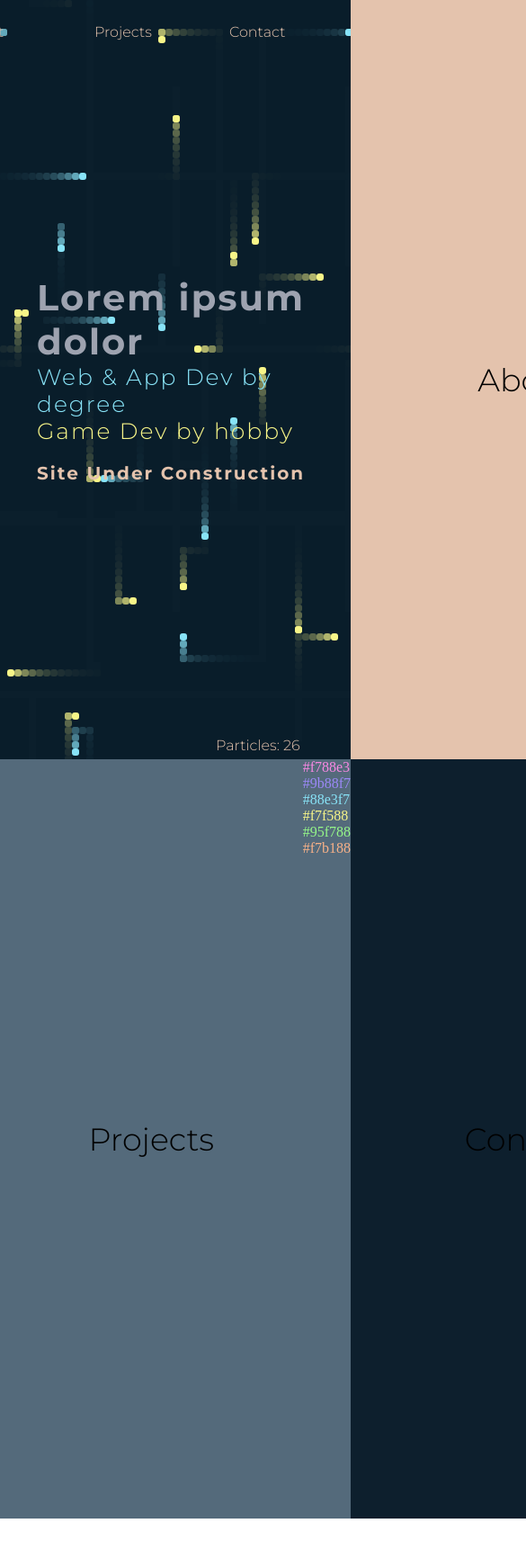
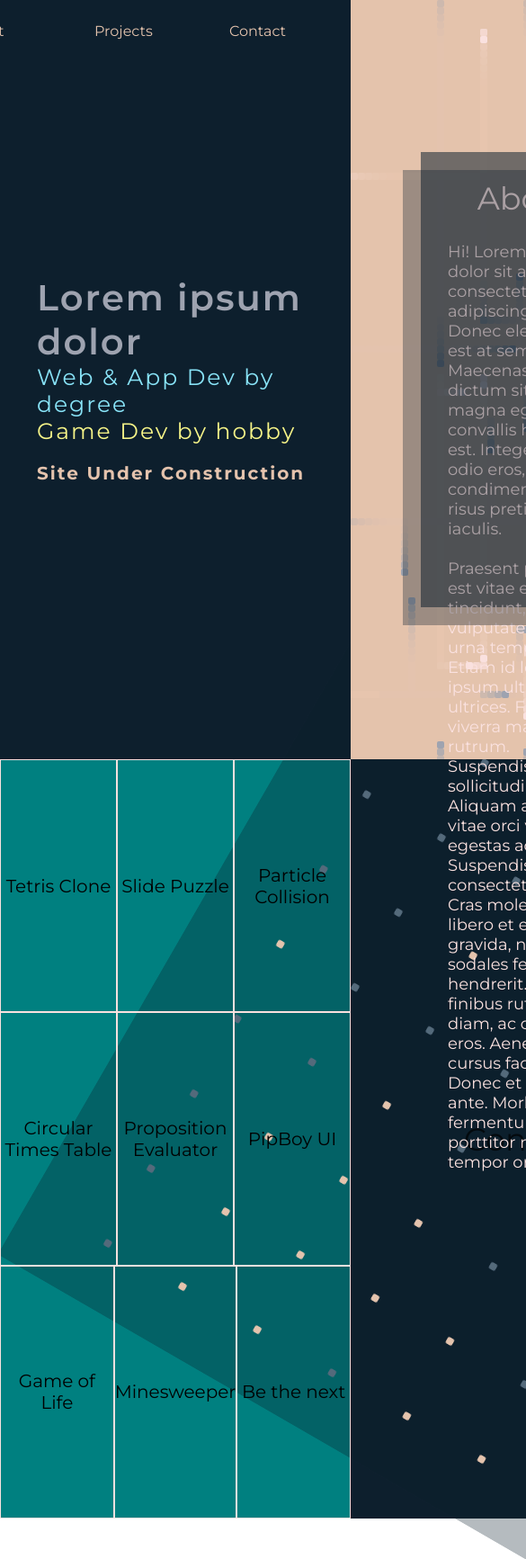
Before and after one commit to jonathanpizarra/jonathanpizarra.github.io, a plain HTML site: page index.html in a window 390 px wide. Shown: the top 1733 px of the page at 90% size, 585 px wide, since content can reach past the window. Before the commit the page ends 1688 px from the top, so only its background shows below. Drawn offline with Linux system fonts and the light colour scheme.

Commit message:
updated projects tab

```diff
--- a/index.html
+++ b/index.html
@@ -5,44 +5,71 @@
     <meta name="author" content="Jonathan Pizarra">
     <meta name="viewport" content="width=device-width, initial-scale=1.0">
     <link rel="preconnect" href="https://fonts.gstatic.com">
-    <link href="https://fonts.googleapis.com/css2?family=Montserrat:wght@100;200;300;700&display=swap" rel="stylesheet">
+    <link href="https://fonts.googleapis.com/css2?family=Montserrat:wght@100;200;300;400;500;600;700;900&display=swap" rel="stylesheet">
     <link rel="stylesheet" href="style.css">
+    <link rel="stylesheet" href="projects-style.css">
     <title>Jonathan Pizarra</title>
 </head>
 <body>
 
-
+    <ul class="nav">
+        <li><a class='nav-item nav-home nav-underline-100 unselectable' href="#home">Home</a></li>
+        <li><a class='nav-item nav-about unselectable' href="#about">About</a></li>
+        <li><a class='nav-item nav-projects unselectable' href="#projects">Projects</a></li>
+        <li><a class='nav-item nav-contact unselectable' href="#contact">Contact</a></li>
+    </ul>
 
     <div class="block" id="home">
         <canvas id="particles"></canvas>
         <div id="stats"></div>
 
-        <div class="row top">
-            <ul class="nav">
-                <li><a class='nav-item nav-home' href="#home">Home</a></li>
-                <li><a class='nav-item nav-about' href="#about">About</a></li>
-                <li><a class='nav-item nav-projects' href="#projects">Projects</a></li>
-                <li><a class='nav-item nav-contact' href="#contact">Contact</a></li>
-            </ul>
+        <div class="space top">
+
         </div>
-        <div class="row mid">
-            <p class="desc name">Lorem ipsum dolor</p>
-            <p class="desc web">Web & App Dev by degree</p>
-            <p class="desc game">Game Dev by hobby</p>
+        <div class="space mid">
+            <p class="desc name unselectable">Lorem ipsum dolor</p>
+            <p class="desc web unselectable">Web & App Dev by degree</p>
+            <p class="desc game unselectable">Game Dev by hobby</p>
             <p class="desc construction">Site Under Construction</p>
         </div>
-        <div class="row bot">
+        <div class="space bot">
 
         </div>
 
     </div>
 
     <div class="block" id="about">
-        <h2 class="title">About</h2>
+        <canvas id="particles2"></canvas>
+        <div class="about-container">
+            <h2 class="title">About</h2>
+            <div class="about-details">
+                <p>Hi! Lorem ipsum dolor sit amet, consectetur adipiscing elit. Donec eleifend sed est at semper. Maecenas mi nisi, dictum sit amet magna eget, convallis hendrerit est. Integer rutrum odio eros, facilisis condimentum risus pretium iaculis. <br/><br/>Praesent posuere est vitae ex tincidunt, vulputate molestie urna tempor. Etiam id leo quis ipsum ultricies ultrices. Fusce viverra malesuada rutrum. Suspendisse et sollicitudin metus. Aliquam ac enim vitae orci vulputate egestas ac et velit. Suspendisse nec consectetur dolor. Cras molestie libero et erat gravida, nec sodales felis hendrerit. Cras finibus rutrum diam, ac ornare eros. Aenean cursus facilisis elit. Donec et lobortis ante. Morbi in mi fermentum, porttitor metus vel, tempor orci.</p>
+            </div>
+        </div>
+
     </div>
 
     <div class="block" id="projects">
-        <h2 class="title">Projects</h2>
+        <div id="projects-bg"></div>
+        <table id="projects-container">
+            <tbody>
+                <tr class="row row1">
+                    <td class="col col1 unselectable">Tetris Clone</td>
+                    <td class="col col2 unselectable">Slide Puzzle</td>
+                    <td class="col col3 unselectable">Particle Collision</td>
+                </tr>
+                <tr class="row row2">
+                    <td class="col col4 unselectable">Circular Times Table</td>
+                    <td class="col col5 unselectable">Proposition Evaluator</td>
+                    <td class="col col6 unselectable">PipBoy UI</td>
+                </tr>
+                <tr class="row row3">
+                    <td class="col col7 unselectable">Game of Life</td>
+                    <td class="col col8 unselectable">Minesweeper</td>
+                    <td class="col col9 unselectable">Be the next</td>
+                </tr>
+            </tbody>
+        </table>
 
     </div>
 
@@ -50,7 +77,11 @@
         <h2 class="title">Contact</h2>
 
     </div>
-    <script src="particles.js"></script>
+    <!-- <script src="particles.js"></script> -->
+
+    <script src="particles2.js"></script>
+
+    <script src="script.js"></script>
 
 </body>
 </html>
--- /dev/null
+++ b/particles2.js
@@ -0,0 +1,325 @@
+let canv, c, w, h, s, sp, r, dpr, width, height, count, speed, stats;
+let setInt;
+let field1, field2;
+
+let particles = [];
+// let colors = ["#ade4b3", "#ade4df", "#adc5e4", "#beade4", "#e4addf"];
+// let colors = ["#f788e3", "#9b88f7", "#88e3f7", "#f7f588", "#95f788", "#f7b188"];
+// let colors = ["#93d7e6", "#edea9f"];
+// let colors = ["#88e3f7", "#f7f588"];
+let colors = ["#E4C3AD", "#546A7B"];
+let colors2 = ["#9EA3B0", "#FAE1DF"];
+
+let default_directions = [[0,20], [20,0], [0,-20], [-20,0]];
+let scroll_width;
+
+class Particle{
+
+    constructor(x, y, color, size, speed, ww, wh){
+        this.x = x;
+        this.y = y;
+        this.color = color;
+        this.size = size;
+        this.speed = speed;
+        this.ww = ww;
+        this.wh = wh;
+
+        this.direction();
+    }
+
+    direction = ()=>{
+        let i = Math.round(Math.random());
+        if(i == 0){ // x
+            this.dir_x = Math.ceil(Math.random() * 30) - 15;
+            this.dir_y = 0;
+        }else{ // y
+            this.dir_y = Math.ceil(Math.random() * 30) - 15;
+            this.dir_x = 0;
+        }
+    }
+
+    update_pos = ()=>{
+        if(this.dir_x == 0){
+            if(this.dir_y < 0){
+                this.y -= this.size;
+                this.dir_y++;
+                if(this.y < 0) this.y = this.wh - (this.wh % this.size);
+            }else if(this.dir_y > 0){
+                this.y += this.size;
+                this.dir_y--;
+                if(this.y > this.wh) this.y = 0;
+            }else{
+                this.direction();
+            }
+
+        }else if(this.dir_y == 0){
+            if(this.dir_x < 0){
+                this.x -= this.size;
+                this.dir_x++;
+                if(this.x < 0) this.x = this.ww - (this.ww % this.size);
+            }else if(this.dir_x > 0){
+                this.x += this.size;
+                this.dir_x--;
+                if(this.x > this.ww) this.x = 0;
+            }else{
+                this.direction();
+            }
+        }
+    }
+
+}
+
+class ParticleField{
+    constructor(canv, w, h, dpr, s, sp, r, count, speed, colors, bg, start){
+        this.canv = canv;
+        this.w = w;
+        this.h = h;
+        this.dpr = dpr;
+        this.s = s; // square side length
+        this.sp = sp;// multiplier for spacing between squares
+        this.r = r;// corner radius of squares
+        this.count = count;
+        this.speed = speed;
+        this.colors = colors;
+        this.bg = bg;
+        this.scroll_width = getScrollbarWidth();
+        // this.w -= this.scroll_width;
+
+        this.c = this.canv.getContext('2d');
+        this.canv.width = w;
+        this.canv.height = h;
+        // this.canv.style.width = w;
+
+        this.start = start;
+        this.update = true;
+        this.max = 100;
+    }
+
+    init = ()=>{
+        this.particles = [];
+        this.count = 0;
+
+        let color = 'transparent';
+        this.c.fillStyle = color;
+        this.c.fillRect(0, 0, this.w, this.h);
+        this.c.closePath();
+
+
+        for(let m=this.s*(this.s+this.sp); m<this.w; m+=this.s*(this.s+this.sp)){
+            for(let n=this.s*(this.s+this.sp); n<this.h; n+=(this.s*(this.s+this.sp))){
+                color = this.colors[Math.floor(Math.random() * this.colors.length)];
+                // color = colors[0]; // testing
+                this.particles.push(new Particle(m, n, color, this.s, this.s, this.w, this.h));
+                this.particles[this.count].dir_x = default_directions[this.count%4][0];
+                this.particles[this.count].dir_y = default_directions[this.count++%4][1];
+               // console.log(color, m, n);
+            }
+        }
+
+        //this.draw();
+        this.canv.addEventListener('click', this.add_particle);
+
+    }
+
+    frame = ()=>{
+
+        this.c.beginPath();
+        this.c.fillStyle = this.bg;
+        this.c.fillRect(0, 0, this.w, this.h);
+        this.c.closePath();
+
+        for(let n=0; n<this.particles.length; n++){
+            if(!this.update){
+                this.particles[n].update_pos();
+            }
+            this.c.beginPath();
+            this.c.fillStyle = this.particles[n].color;
+            roundRect(this.c, this.particles[n].x, this.particles[n].y, this.s);
+            // c.fillRect(particles[n].x, particles[n].y, s, s);
+            // c.closePath();
+        }
+
+        let len = this.particles.length;
+
+        for(let n=0; n<len; n++){
+            for(let m=n+1; m<len; m++){
+                if(this.particles[n].x == this.particles[m].x && this.particles[n].y == this.particles[m].y){
+                    if(this.particles[n].color === this.particles[m].color){
+                        this.particles.splice(m, 1);
+                        this.particles.splice(n, 1);
+                        len -= 2;
+                    }else{
+
+                        this.particles[m].dir_x = default_directions[0][0];
+                        this.particles[m].dir_y = default_directions[0][1];
+                        this.particles[n].dir_x = default_directions[1][0];
+                        this.particles[n].dir_y = default_directions[1][1];
+
+                        for(let p=0; p<2; p++){
+                            this.particles.push(new Particle(this.particles[n].x, this.particles[n].y, this.colors[Math.floor(Math.random() * this.colors.length)], this.s, this.speed, this.w, this.h));
+                            this.particles[this.particles.length-1].dir_x = default_directions[2+p][0];
+                            this.particles[this.particles.length-1].dir_y = default_directions[2+p][1]
+                            this.c.fillStyle = this.particles[this.particles.length-1].c;
+                            roundRect(this.c, this.particles[this.particles.length-1].x, this.particles[this.particles.length-1].y, this.s);
+
+                        }
+
+                    }
+
+                }
+            }
+        }
+
+        if(this.update) this.update = false;
+        if(!this.start)clearInterval(this.setInt);
+
+    }
+
+    draw = ()=>{
+
+        this.setInt = setInterval(this.frame, this.speed);
+
+    }
+
+    add_particle = (e)=>{
+
+        let x = e.clientX;
+        let y = e.clientY + window.scrollY;
+        console.log(x,y,window.scrollY)
+        x = x - (x%this.s);
+        y = y - (y%this.s);
+
+        if(y > this.h) return;
+
+        let exists = false;
+        //clearInterval(setInt);
+        for(let n=0; n<this.particles.length; n++){
+            if( (x >= this.particles[n].x && x <= this.particles[n].x) && (y >= this.particles[n].y && y<= this.particles[n].y) ){
+                this.particles.splice(n,1);
+                exists = true;
+                break;
+            }
+        }
+
+        if(!exists){
+            if(this.particles.length >= this.max){
+                // particles = [];
+                // clearInterval(setInt);
+                // init();
+                return;
+            }
+            let color = this.colors[Math.floor(Math.random() * this.colors.length)];
+            this.particles.push(new Particle(x, y, color, this.s, this.s, this.w, this.h));
+            this.c.fillStyle = this.particles[this.particles.length-1].color;
+            roundRect(this.c, this.particles[this.particles.length-1].x, this.particles[this.particles.length-1].y, this.s);
+        }
+
+
+    }
+
+}
+
+
+
+function getScrollbarWidth() {
+    // https://stackoverflow.com/a/13382873/12364598
+    // Creating invisible container
+    const outer = document.createElement('div');
+    outer.style.visibility = 'hidden';
+    outer.style.overflow = 'scroll'; // forcing scrollbar to appear
+    outer.style.msOverflowStyle = 'scrollbar'; // needed for WinJS apps
+    document.body.appendChild(outer);
+
+    // Creating inner element and placing it in the container
+    const inner = document.createElement('div');
+    outer.appendChild(inner);
+
+    // Calculating difference between container's full width and the child width
+    const scrollbarWidth = (outer.offsetWidth - inner.offsetWidth);
+
+    // Removing temporary elements from the DOM
+    outer.parentNode.removeChild(outer);
+
+    return scrollbarWidth;
+
+}
+
+const roundRect = (c, x, y, s)=>{
+    c.beginPath();
+    c.moveTo(x + r, y);
+    c.lineTo(x+r, y);
+    c.arc(x + s -r, y + r, r, 1.5*Math.PI, 2*Math.PI, false);
+    c.lineTo(x + s, y + s - r);
+    c.arc(x + s - r, y + s - r, r, 0, 0.5*Math.PI, false);
+    c.lineTo(x + r, y + s);
+    c.arc(x + r, y + s - r, r, 0.5*Math.PI, Math.PI, false);
+    c.lineTo(x, y + r);
+    c.arc(x + r, y + r, r, Math.PI, 1.5*Math.PI, false);
+    c.closePath();
+    c.fill();
+}
+
+
+initialize = ()=>{
+    canv = document.getElementById('particles');
+    w = window.innerWidth;
+    h = window.innerHeight;
+    dpr = 2;
+    s = 8;
+    sp = 4;
+    r = 2;
+    count = 0;
+    speed = 100;
+    let bg = "rgba(13, 31, 45, 0.3)";
+    field1 = new ParticleField(canv, w*2, h, dpr, s, sp, r, count, speed, colors, bg, false);
+    field1.init();
+    field1.draw();
+
+    bg = "rgba(228, 195, 173, 0.3)";
+    canv = document.getElementById('particles2');
+    speed = 120;
+    field2 = new ParticleField(canv, w, h, dpr, s, sp, r, count, speed, colors2, bg, true);
+    field2.init();
+    field2.draw();
+
+}
+
+initialize();
+
+window.onresize = function(){
+    clearInterval(field1.setInt);
+    field1.init();
+    field1.draw();
+
+    // clearInterval(field2.setInt);
+    // field2.particles = [];
+    // field2.init();
+    // field2.draw();
+}
+
+function print_nav_timing_data() {
+    // https://stackoverflow.com/a/53307588/12364598
+    // Use getEntriesByType() to just get the "navigation" events
+    var perfEntries = performance.getEntriesByType("navigation");
+
+    for (var i=0; i < perfEntries.length; i++) {
+      console.log("= Navigation entry[" + i + "]");
+      var p = perfEntries[i];
+      // dom Properties
+      console.log("DOM content loaded = " + (p.domContentLoadedEventEnd - p.domContentLoadedEventStart));
+      console.log("DOM complete = " + p.domComplete);
+      console.log("DOM interactive = " + p.interactive);
+
+      // document load and unload time
+      console.log("document load = " + (p.loadEventEnd - p.loadEventStart));
+      console.log("document unload = " + (p.unloadEventEnd - p.unloadEventStart));
+
+      // other properties
+      console.log("type = " + p.type);
+      console.log("redirectCount = " + p.redirectCount);
+    }
+  }
+
+if(performance.getEntriesByType("navigation")[0].type == 'reload'){
+    location.href = 'index.html';
+}
--- /dev/null
+++ b/projects-style.css
@@ -0,0 +1,46 @@
+
+
+
+#projects-container{
+    width: 100vw;
+    height:100vh;
+    border-collapse: collapse;
+    position: absolute;
+
+    z-index: 500;
+
+}
+
+#projects-container tbody{
+    display: grid;
+    grid-template-rows: repeat(3, 1fr);
+    height: 100%;
+}
+
+.row{
+    width: 100%;
+    display: grid;
+    grid-template-columns: repeat(3, 1fr);
+}
+
+.row .col{
+    border:1px solid var(--white);
+    text-align: center;
+    font-size: 20px;
+    font-weight: 400;
+    font-family: 'Montserrat', sans-serif;
+    display: flex;
+    justify-content: center;
+    align-items: center;
+}
+
+.row .col:hover{
+    background-color: rgba(158, 163, 176, 0.4);
+}
+
+#projects-bg{
+    position: absolute;
+    width: 100%;
+    height: 100%;
+    background-color:teal;
+}
--- /dev/null
+++ b/script.js
@@ -0,0 +1,54 @@
+let all_btns, home_btn, about_btn, projects_btn, contact_btn;
+
+const init_btns = ()=>{
+    all_btns = document.querySelectorAll('.nav li');
+    home_btn = document.getElementsByClassName('nav-home')[0];
+    about_btn = document.getElementsByClassName('nav-about')[0];
+    projects_btn = document.getElementsByClassName('nav-projects')[0];
+    contact_btn = document.getElementsByClassName('nav-contact')[0];
+
+
+
+    home_btn.addEventListener('click', function(){
+        for(let n=0; n<all_btns.length; n++){
+            all_btns[n].className = 'nav-home-color';
+        }
+        home_btn.classList.add('nav-underline-100');
+        about_btn.classList.remove('nav-underline-100');
+        projects_btn.classList.remove('nav-underline-100');
+        contact_btn.classList.remove('nav-underline-100');
+    })
+
+    about_btn.addEventListener('click', function(){
+        for(let n=0; n<all_btns.length; n++){
+            all_btns[n].className = 'nav-about-color';
+        }
+        about_btn.classList.add('nav-underline-100');
+        home_btn.classList.remove('nav-underline-100');
+        projects_btn.classList.remove('nav-underline-100');
+        contact_btn.classList.remove('nav-underline-100');
+    })
+
+    projects_btn.addEventListener('click', function(){
+        for(let n=0; n<all_btns.length; n++){
+            all_btns[n].className = 'nav-projects-color';
+        }
+        projects_btn.classList.add('nav-underline-100');
+        home_btn.classList.remove('nav-underline-100');
+        about_btn.classList.remove('nav-underline-100');
+        contact_btn.classList.remove('nav-underline-100');
+    })
+
+    contact_btn.addEventListener('click', function(){
+        for(let n=0; n<all_btns.length; n++){
+            all_btns[n].className = 'nav-contact-color';
+        }
+        contact_btn.classList.add('nav-underline-100');
+        home_btn.classList.remove('nav-underline-100');
+        about_btn.classList.remove('nav-underline-100');
+        projects_btn.classList.remove('nav-underline-100');
+    })
+}
+
+
+init_btns();
--- a/style.css
+++ b/style.css
@@ -1,5 +1,5 @@
 :root{
-    --dark: #0D1F2D;
+    --dark: #0d1f2d;
     --lessdark: #546A7B;
     --mid: #9EA3B0;
     --white: #FAE1DF;
@@ -30,6 +30,16 @@ body{
     overflow: hidden;
 }
 
+.unselectable {
+    -webkit-touch-callout: none;
+    -webkit-user-select: none;
+    -khtml-user-select: none;
+    -moz-user-select: none;
+    -ms-user-select: none;
+    -o-user-select: none;
+    user-select: none;
+}
+
 .block{
     min-height: 400px;
     height: 100vh;
@@ -47,7 +57,7 @@ body{
     left:0;
 }
 
-.row{
+.space{
     border:1px solid transparent;
     flex-grow: 1;
 }
@@ -99,7 +109,7 @@ body{
     margin-top: 25px;
     position: fixed;
     right: 0;
-    z-index: 400;
+    z-index: 1500;
 }
 
 .nav li{
@@ -116,7 +126,7 @@ body{
     border-radius: 5px;
     text-align: center;
     position: relative;
-    z-index: 200;
+    z-index: 500;
     transition: color 0.5s;
 }
 
@@ -124,34 +134,78 @@ body{
     content: '';
     width:0px;
     height:2px;
-    transition: width 0.5s;
-    background: var(--mid);
+    transition: width 0.5s, color 0.5s;
+    background: var(--light);
     position: absolute;
     margin-top: 22px;
-    z-index: 200;
+    z-index: 500;
 }
 
 .nav li a:hover::before{
     width:100%;
 }
 
-
-
 #particles{
     position: absolute;
-    width: 100%;
+        top:95%;
+        left:40%;
+    transform: rotate(30deg);
+    /* width: 100%; */
     height: 100vh;
     z-index: 100;
 }
 
 #about{
     background-color: var(--light);
+    background-color: var(--lessdark);
     top:0;
     left:100vw;
+    justify-content: center;
+    align-items: center;
+    z-index: 400;
+}
+
+#particles2{
+    position: absolute;
+        top:0;
+        left:0;
+    width:100%;
+    height: 100vh;
+    z-index: 50;
+}
+
+.about-container{
+    width:60%;
+    height:60%;
+    padding:30px;
+    background-color:rgba(250, 225, 223, 0.4) ;
+    background-color: #0d1f2d88;
+    z-index: 400;
+    position: relative;
+}
+
+.about-container::before{
+    content: '';
+    width:100%;
+    height:100%;
+    position: absolute;
+    top:20px;
+    left:-20px;
+    background-color: #0d1f2d55;
+}
+
+.about-container .title{
+    height:70px;
+    color: var(--white);
+}
+.about-details p{
+    font-size: 18px;
+    font-family: 'Montserrat', sans-serif;
+    color:var(--white);
 }
 
 #projects{
-    background-color: var(--lessdark);
+    background-color: var(--light);
     top:100vh;
     left:0;
 }
@@ -183,3 +237,43 @@ body{
     color: var(--light);
     z-index: 400;
 }
+
+.nav li .nav-underline-100::before{
+    width:100%
+}
+
+
+
+.nav .nav-home-color .nav-item{
+    color:var(--light);
+}
+
+.nav .nav-about-color .nav-item{
+    color:var(--dark);
+    font-weight: 500;
+}
+
+.nav .nav-projects-color .nav-item{
+    color:var(--dark);
+    font-weight: 500;
+}
+
+.nav .nav-contact-color .nav-item{
+    color:var(--light);
+}
+
+.nav .nav-home-color .nav-item::before{
+    background-color:var(--light);
+}
+
+.nav .nav-about-color .nav-item::before{
+    background-color:var(--dark);
+}
+
+.nav .nav-projects-color .nav-item::before{
+    background-color:var(--dark);
+}
+
+.nav .nav-contact-color .nav-item::before{
+    background-color:var(--light);
+}
```
Also changed, not shown: particles.js (+25 -1 lines).
